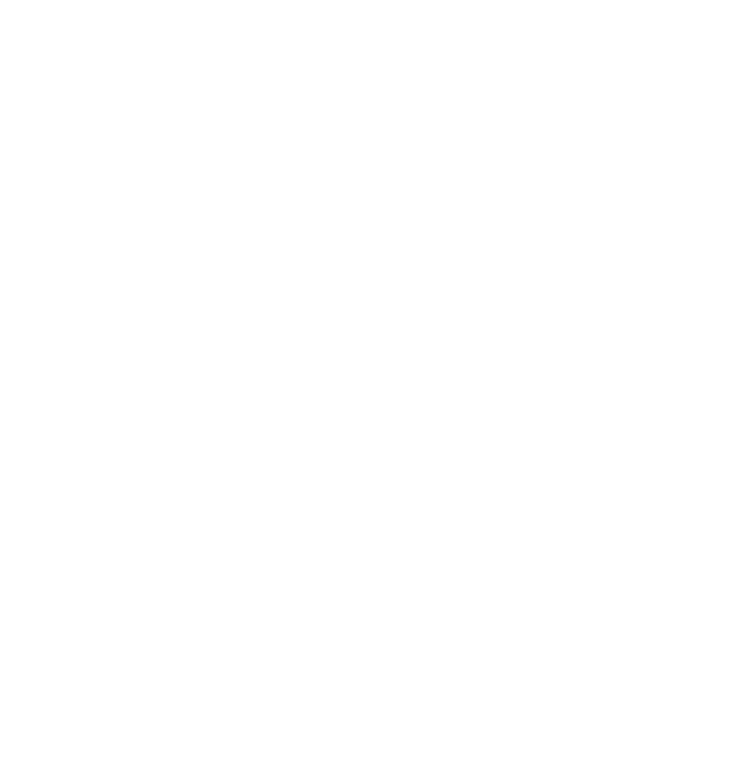
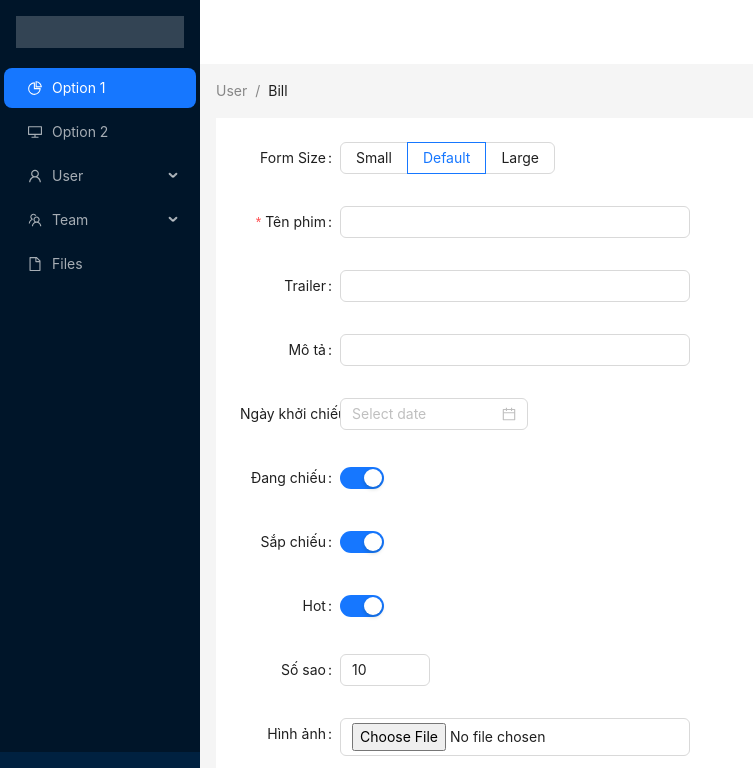
Before and after one commit to PhatVo202/Capstone-reactjs-bc36, a React (Create React App) app: page /admin/flims/addnew in a window 1280 px wide. Before the commit this address had no page. Shown: the top 768 px of the page, without its empty margins (0-753 px from the left). Built offline with nearby package versions, Linux system fonts and the light colour scheme; sample sign-in values are in the browser's storage.

Commit message:
admin flims

```diff
--- a/src/constants/index.js
+++ b/src/constants/index.js
@@ -1,3 +1,5 @@
 export const TOKEN_CYBERSOFT =
   "eyJhbGciOiJIUzI1NiIsInR5cCI6IkpXVCJ9.eyJ0ZW5Mb3AiOiJCb290Y2FtcCAzNiIsIkhldEhhblN0cmluZyI6IjE5LzA3LzIwMjMiLCJIZXRIYW5UaW1lIjoiMTY4OTcyNDgwMDAwMCIsIm5iZiI6MTY2MDQxMDAwMCwiZXhwIjoxNjg5ODcyNDAwfQ.LOuGqORmUbzSj-vrf010cInw8TjYTzoLxS6HI1nQakE";
 export const BASE_URL = "https://movienew.cybersoft.edu.vn/api";
+
+export const MA_NHOM = "GP03";
--- /dev/null
+++ b/src/pages/movie-form/MovieForm.jsx
@@ -0,0 +1,134 @@
+import React, { useState } from "react";
+import {
+  Button,
+  Cascader,
+  Image,
+  DatePicker,
+  Form,
+  Input,
+  InputNumber,
+  Radio,
+  Select,
+  Switch,
+  TreeSelect,
+} from "antd";
+import { addMovieApi } from "services/movie";
+import { MA_NHOM } from "constants";
+
+export default function MovieForm() {
+  const [file, setFile] = useState("");
+  const [imgPreview, setImgPreview] = useState("");
+  const [componentSize, setComponentSize] = useState("default");
+  const onFormLayoutChange = ({ size }) => {
+    setComponentSize(size);
+  };
+
+  const handleFinish = async (values) => {
+    values.ngayKhoiChieu = values.ngayKhoiChieu.format("DD/MM/YYYY");
+
+    const formData = new FormData();
+
+    formData.append("tenPhim", values.tenPhim);
+    formData.append("maNhom", MA_NHOM);
+    formData.append("moTa", values.moTa);
+    formData.append("ngayKhoiChieu", values.ngayKhoiChieu);
+    formData.append("sapChieu", values.sapChieu);
+    formData.append("dangChieu", values.dangChieu);
+    formData.append("hot", values.hot);
+    formData.append("danhGia", values.danhGia);
+    formData.append("File", file, file.name);
+
+    await addMovieApi(formData);
+  };
+
+  const handleFile = (event) => {
+    setFile(event.target.files[0]);
+
+    const reader = new FileReader();
+    reader.readAsDataURL(event.target.files[0]);
+
+    reader.onload = (event) => {
+      setImgPreview(event.target.result);
+    };
+  };
+  return (
+    <Form
+      labelCol={{
+        span: 4,
+      }}
+      wrapperCol={{
+        span: 14,
+      }}
+      layout="horizontal"
+      initialValues={{
+        size: componentSize,
+        tenPhim: "",
+        trailer: "",
+        moTa: "",
+        maNhom: "GP03",
+        ngayKhoiChieu: "",
+        sapChieu: true,
+        dangChieu: true,
+        hot: true,
+        danhGia: 10,
+      }}
+      onFinish={handleFinish}
+      onValuesChange={onFormLayoutChange}
+      size={componentSize}
+      style={{
+        maxWidth: 600,
+      }}
+    >
+      <Form.Item label="Form Size" name="size">
+        <Radio.Group>
+          <Radio.Button value="small">Small</Radio.Button>
+          <Radio.Button value="default">Default</Radio.Button>
+          <Radio.Button value="large">Large</Radio.Button>
+        </Radio.Group>
+      </Form.Item>
+      <Form.Item
+        label="Tên phim"
+        name="tenPhim"
+        rules={[
+          { required: true, message: "Tên phim không được để trống" },
+          { min: 5, message: "Độ dài ký tự phải lớn hơn 5" },
+          {
+            max: 20,
+            message: "Độ dài ký tự không vượt quá 20",
+          },
+        ]}
+      >
+        <Input />
+      </Form.Item>
+      <Form.Item label="Trailer" name="trailer">
+        <Input />
+      </Form.Item>
+      <Form.Item label="Mô tả" name="moTa">
+        <Input />
+      </Form.Item>
+      <Form.Item label="Ngày khởi chiếu" name="ngayKhoiChieu">
+        <DatePicker />
+      </Form.Item>
+      <Form.Item label="Đang chiếu" valuePropName="checked" name="dangChieu">
+        <Switch />
+      </Form.Item>
+      <Form.Item label="Sắp chiếu" valuePropName="checked" name="sapChieu">
+        <Switch />
+      </Form.Item>
+      <Form.Item label="Hot" valuePropName="checked" name="hot">
+        <Switch />
+      </Form.Item>
+      <Form.Item label="Số sao" name="danhGia">
+        <InputNumber />
+      </Form.Item>
+      <Form.Item label="Hình ảnh" onChange={handleFile}>
+        <Input className="mb-3" type="file" />
+        <Image src={imgPreview} width={120} height={140} />
+      </Form.Item>
+
+      <Form.Item label="Tác vụ">
+        <Button htmlType="submit">Thêm phim</Button>
+      </Form.Item>
+    </Form>
+  );
+}
--- a/src/pages/movie-management/MovieManagement.jsx
+++ b/src/pages/movie-management/MovieManagement.jsx
@@ -1,10 +1,73 @@
 import React from "react";
 import { useMovieList } from "../../hooks/useMovieList";
 
+import { Button, Space, Table, Tag } from "antd";
+import { EditOutlined, DeleteOutlined } from "@ant-design/icons";
+import { useNavigate } from "react-router-dom";
+
 export default function MovieManagement() {
   const movieList = useMovieList();
+  const navigate = useNavigate();
 
-  console.log(movieList);
+  const columns = [
+    {
+      title: "Mã phim",
+      dataIndex: "maPhim",
+      key: "1",
+      render: (text) => <p>{text}</p>,
+    },
+    {
+      title: "Hình ảnh",
+      dataIndex: "hinhAnh",
+      key: "2",
+      render: (text) => <img src={text} alt="" width={50} height={50} />,
+    },
+    {
+      title: "Tên phim",
+      dataIndex: "tenPhim",
+      key: "3",
+    },
+    {
+      title: "Mô tả",
+      dataIndex: "moTa",
+      key: "4",
+    },
+    {
+      title: "Hành động",
+      key: "5",
+      render: (text) => {
+        return (
+          <div className="d-flex">
+            <Button
+              onClick={() => navigate(`/admin/flims/edit/:${text.maPhim}`)}
+              size="small"
+            >
+              <Space>
+                <EditOutlined />
+              </Space>
+            </Button>
+            <Button size="small">
+              <Space>
+                <DeleteOutlined />
+              </Space>
+            </Button>
+          </div>
+        );
+      },
+    },
+  ];
 
-  return <div>MovieManagement</div>;
+  return (
+    <div>
+      <Button
+        onClick={() => navigate("/admin/flims/addnew")}
+        type="primary"
+        size="large"
+        className="mb-5"
+      >
+        Thêm phim
+      </Button>
+      <Table columns={columns} dataSource={movieList} />
+    </div>
+  );
 }
--- a/src/pages/register/Register.jsx
+++ b/src/pages/register/Register.jsx
@@ -7,6 +7,7 @@
 import { useDispatch, useSelector } from "react-redux";
 import { Space } from "antd";
 import { setRegisterInfoAction } from "store/actions/registerAction";
+import { MA_NHOM } from "constants";
 
 export default function Register() {
   const navigate = useNavigate();
@@ -19,7 +20,7 @@
     matKhau: "",
     email: "",
     soDt: "",
-    maNhom: "GP02",
+    maNhom: MA_NHOM,
     hoTen: "",
   });
 
--- a/src/services/movie.js
+++ b/src/services/movie.js
@@ -1,8 +1,9 @@
+import { MA_NHOM } from "constants";
 import { axiosRequest } from "../configs/axios.config";
 
 export const fetchMovieListApi = () => {
   return axiosRequest({
-    url: `/QuanLyPhim/LayDanhSachPhim?maNhom=GP02`,
+    url: `/QuanLyPhim/LayDanhSachPhim?maNhom=${MA_NHOM}`,
     method: "GET",
   });
 };
@@ -13,3 +14,11 @@
     method: "GET",
   });
 };
+
+export const addMovieApi = (data) => {
+  return axiosRequest({
+    url: `/QuanLyPhim/ThemPhimUploadHinh`,
+    method: "POST",
+    data: data,
+  });
+};
```
Also changed, not shown: src/routes/Router.jsx (+10 -1 lines).
